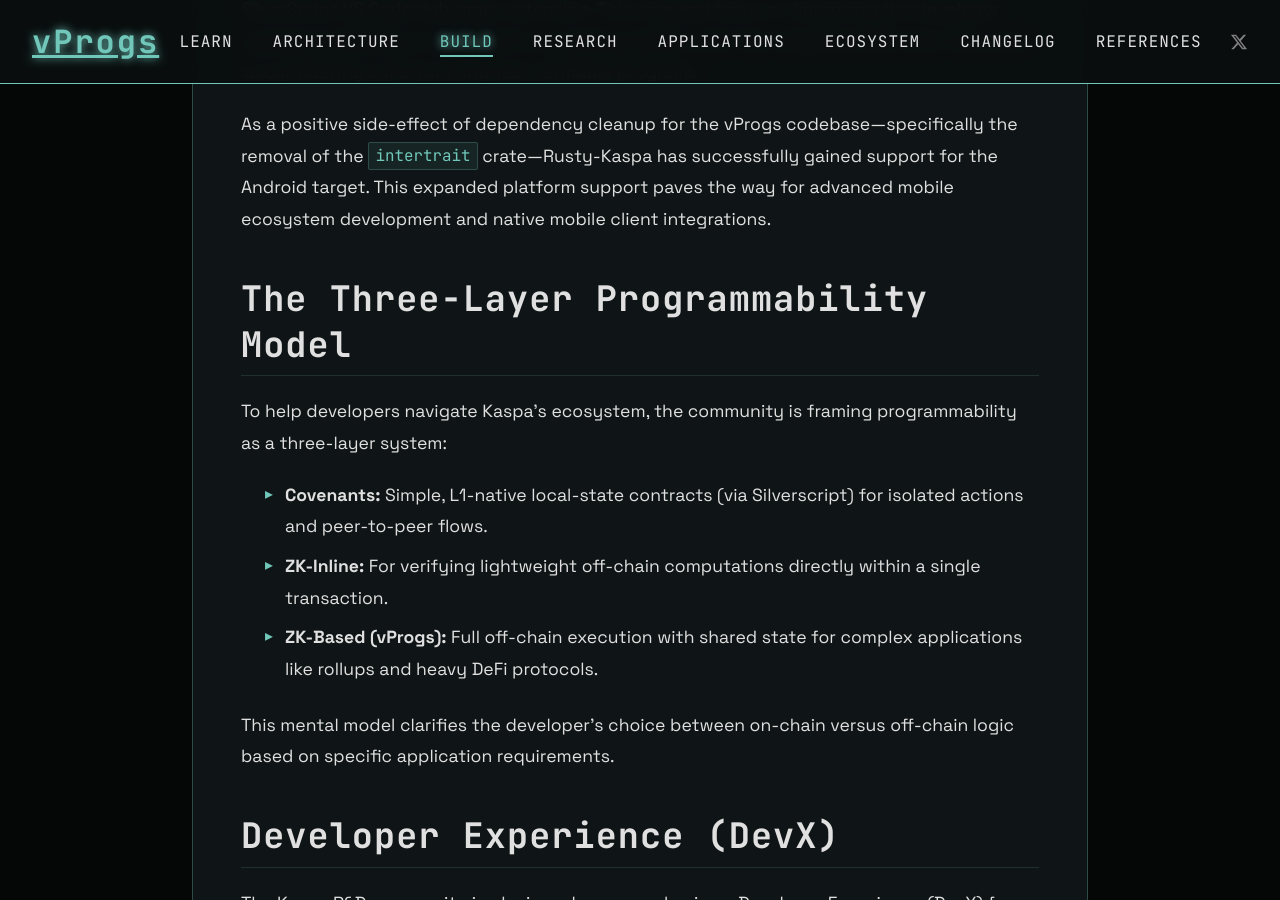
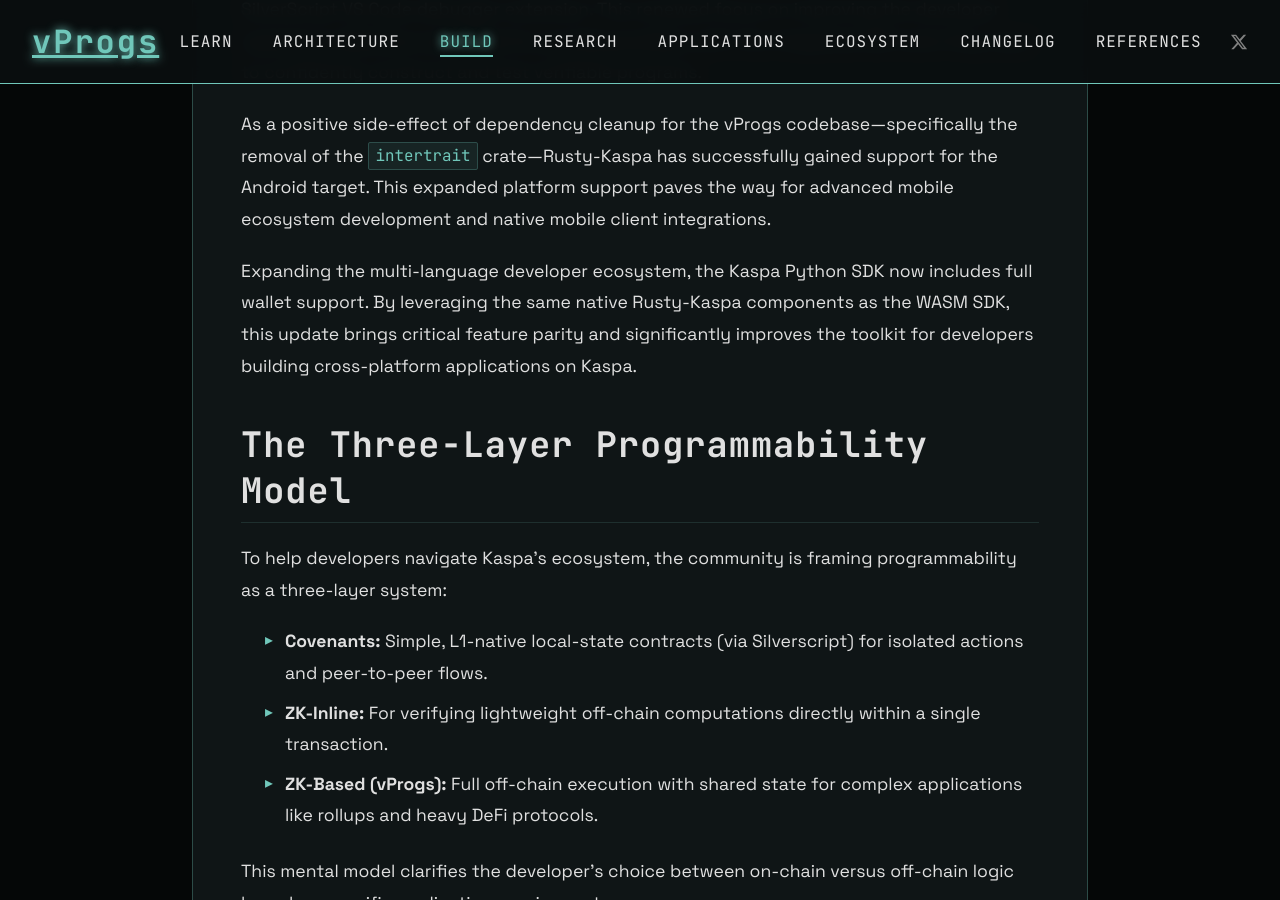
Before and after one commit to creative-inference/vprogs.xyz, a Jekyll site: the page built from build/developer-tools-overview.md, in a window 1280 px wide and 900 px high, scrolled down 4300 px. Built offline with Jekyll 4.4.1, drawn with Linux system fonts in a browser that asks for light colours; some of the changed text lies outside the part shown.

Commit message:
Update developer tools with Python SDK wallet support and go-kaspabook release. [auto]

```diff
--- a/build/developer-tools-overview.md
+++ b/build/developer-tools-overview.md
@@ -100,6 +100,11 @@
 
 As a positive side-effect of dependency cleanup for the vProgs codebase—specifically the removal of the `intertrait` crate—Rusty-Kaspa has successfully gained support for the Android target. This expanded platform support paves the way for advanced mobile ecosystem development and native mobile client integrations.
 
+
+
+
+Expanding the multi-language developer ecosystem, the Kaspa Python SDK now includes full wallet support. By leveraging the same native Rusty-Kaspa components as the WASM SDK, this update brings critical feature parity and significantly improves the toolkit for developers building cross-platform applications on Kaspa.
+
 ## The Three-Layer Programmability Model
 
 To help developers navigate Kaspa's ecosystem, the community is framing programmability as a three-layer system:
@@ -159,3 +164,7 @@
 ## Standalone Indexing Infrastructure
 
 To address key adoption barriers and streamline integration for developers, new standalone indexing tools like **go-kaspabook** are being created. Utilizing RocksDB, this indexer aims to provide a simple REST API for Kaspa data, making it easier for services and dApps to interface with the network without the overhead of running and maintaining a full node.
+
+
+
+An early version of `go-kaspabook` has recently been released by a community developer. By utilizing RocksDB and protobuf for efficient data storage, this release marks a tangible step forward in providing robust, community-driven tooling for the ecosystem.
```
